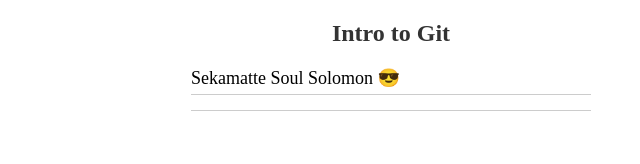
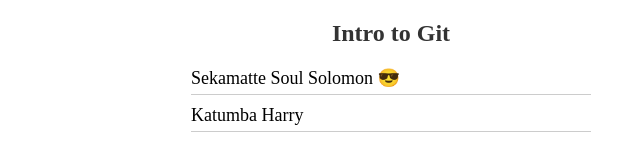
Before and after one commit to SoulSolomon21/Intro-to-Git, a plain HTML site: page index.html in a window 1280 px wide. Shown: the whole page, without its empty margins (249-889 px from the left). Drawn offline with Linux system fonts and the light colour scheme.

Commit message:
Katumba Harry

```diff
--- a/index.html
+++ b/index.html
@@ -10,7 +10,7 @@
   <h1>Intro to Git</h1>
   <ul>
     <li>Sekamatte Soul Solomon 😎</li>
-    <li></li>
+    <li>Katumba Harry</li>
   </ul>
 </body>
 </html>
```
